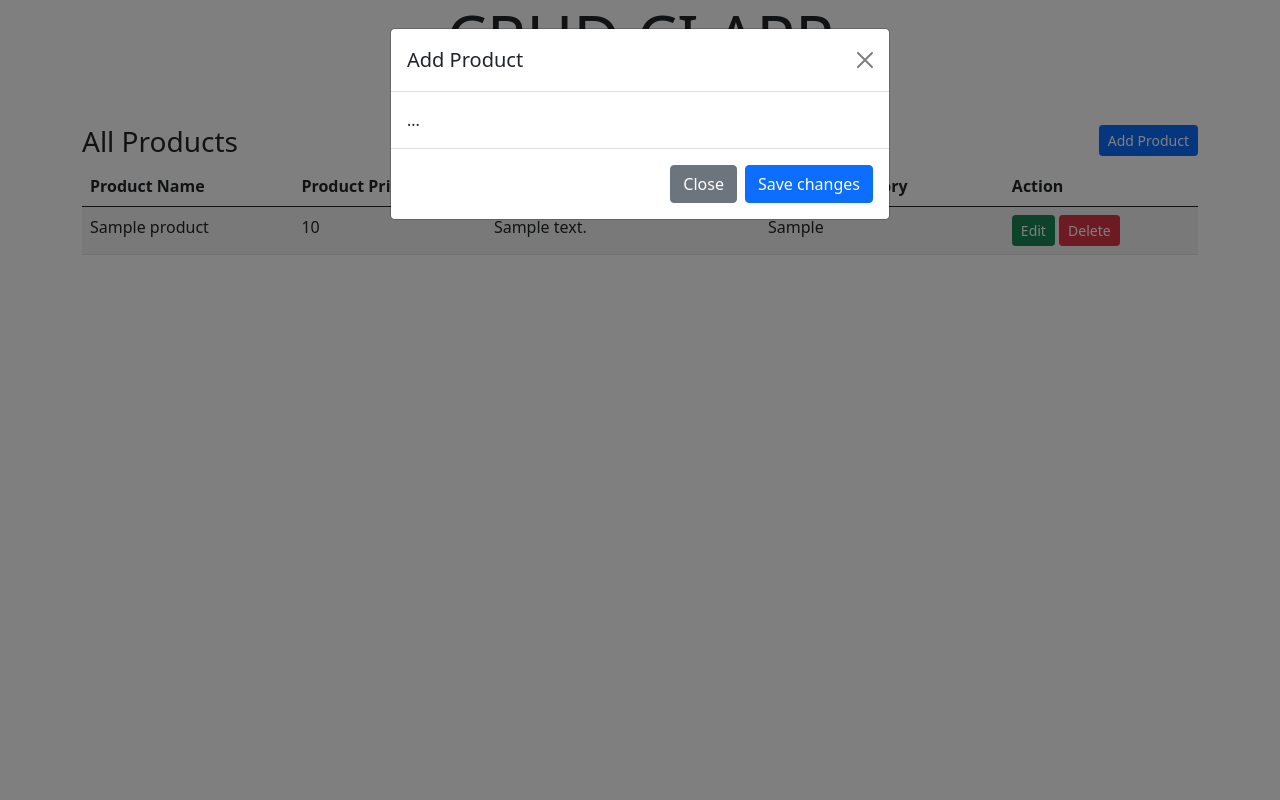
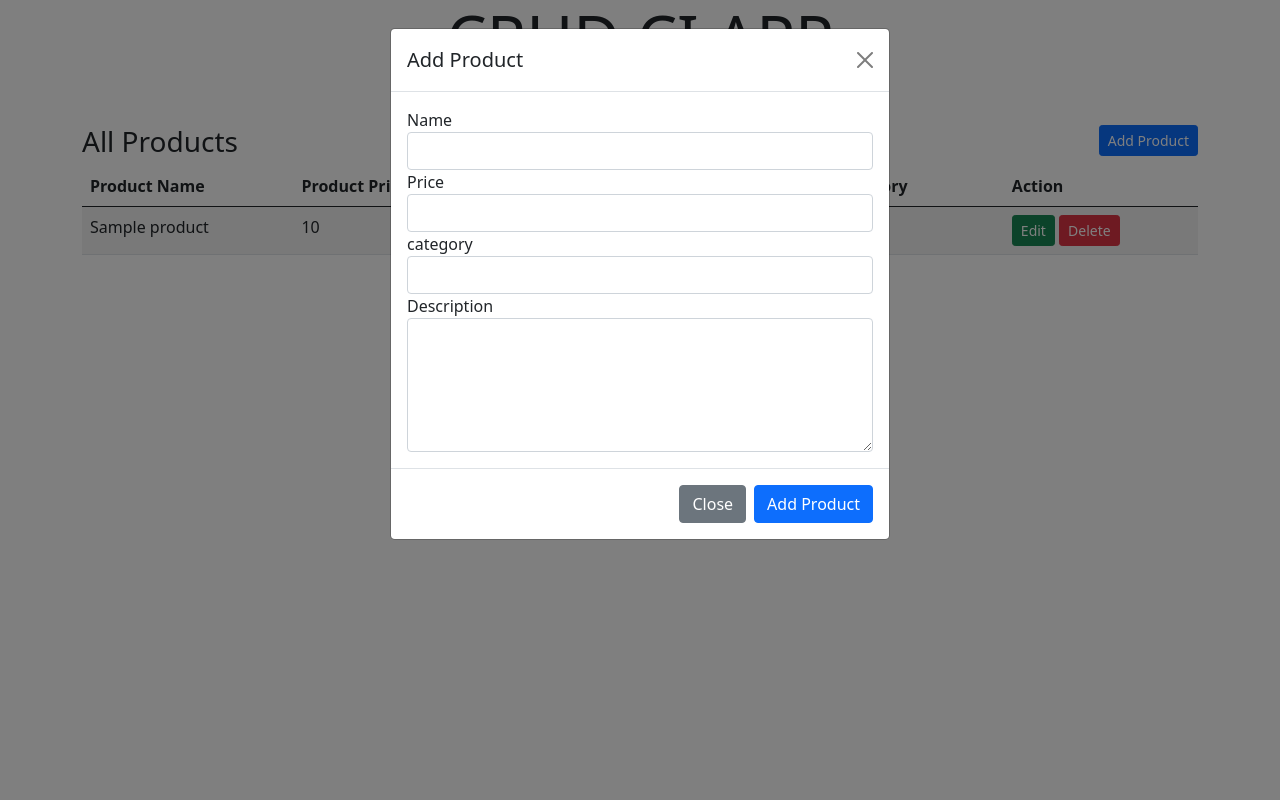
Before and after one commit to duvoirpou/crud-codeigniter3, a CodeIgniter app: page /web/index.php/crud/index in a window 1280 px wide, after a click on "Add Product". Run offline with CodeIgniter, Linux system fonts and the light colour scheme; tables that the repository leaves empty or names only in its code hold one stand-in row (values such as "Sample post").

Commit message:
Insertion des données dans la bd depuis le formulaire d'ajout

```diff
--- a/application/config/autoload.php
+++ b/application/config/autoload.php
@@ -58,7 +58,7 @@ $autoload['packages'] = array();
 |
 |	$autoload['libraries'] = array('user_agent' => 'ua');
 */
-$autoload['libraries'] = array('database');
+$autoload['libraries'] = array('database', 'form_validation', 'session');
 
 /*
 | -------------------------------------------------------------------
--- a/application/controllers/Crud.php
+++ b/application/controllers/Crud.php
@@ -1,7 +1,8 @@
 <?php
-defined('BASEPATH') OR exit('No direct script access allowed');
+defined('BASEPATH') or exit('No direct script access allowed');
 
-class Crud extends CI_Controller {
+class Crud extends CI_Controller
+{
 
 	/* public function __construct()
 	{
@@ -15,9 +16,31 @@ class Crud extends CI_Controller {
 		$this->load->view('crud_view', $data);
 	}
 
-	/* public function add_product()
+	public function addProduct()
 	{
-		$data=array(
+		$this->form_validation->set_rules('name', 'Product Name', 'trim|required');
+		$this->form_validation->set_rules('price', 'Product Price', 'trim|required');
+		$this->form_validation->set_rules('description', 'Product Description', 'trim|required');
+		$this->form_validation->set_rules('category', 'Product Category', 'trim|required');
+
+		if ($this->form_validation->run() == false) {
+			$data_error = [
+				'error' => validation_errors()
+			];
+
+			$this->session->set_flashdata($data_error);
+		} else {
+			$this->crud_model->insertProduct([
+				'name' => $this->input->post('name'),
+				'price' => $this->input->post('price'),
+				'description' => $this->input->post('description'),
+				'category' => $this->input->post('category'),
+			]);
+		}
+
+		redirect('crud');
+
+		/* $data=array(
 			'name' => $this->input->post('name'),
 			'price' => $this->input->post('price'),
 			'description' => $this->input->post('description'),
@@ -25,6 +48,6 @@ class Crud extends CI_Controller {
 		);
 
 		$this->data->insert_data('product_detail',$data);
-		header('location'.base_url().'product');
-	} */
+		header('location'.base_url().'product'); */
+	}
 }
--- a/application/models/Crud_model.php
+++ b/application/models/Crud_model.php
@@ -12,5 +12,9 @@ class Crud_model extends CI_Model {
 		}
 	}
 
+	public function insertProduct($data){
+		$this->db->insert('products',$data);
+	}
+
 
 }
--- a/application/views/crud_view.php
+++ b/application/views/crud_view.php
@@ -47,6 +47,13 @@
 				<?php } ?>
 			</tbody>
 		</table>
+
+
+	<?php if ($this->session->flashdata('error')) { ?>
+		<div class="bg-danger text-white text-center">
+			<?php echo $this->session->flashdata('error') ?>
+		</div>
+	<?php } ?>
 	</div>
 
 
@@ -54,17 +61,53 @@
 	<div class="modal fade" id="addProduct" tabindex="-1" aria-labelledby="addProductLabel" aria-hidden="true">
 		<div class="modal-dialog">
 			<div class="modal-content">
+				<form action="<?php echo base_url(); ?>crud/addProduct" method="POST">
 					<div class="modal-header">
 						<h5 class="modal-title" id="addProductLabel">Add Product</h5>
 						<button type="button" class="btn-close" data-bs-dismiss="modal" aria-label="Close"></button>
 					</div>
 					<div class="modal-body">
-					...
+						<div class="row">
+							<div class="col">
+								<div class="form-group">
+									<label for="name">Name</label>
+									<input type="text" name="name" id="name" class="form-control" placeholder="">
+
+								</div>
+							</div>
+						</div>
+						<div class="row">
+							<div class="col">
+								<div class="form-group">
+									<label for="price">Price</label>
+									<input type="text" name="price" id="price" class="form-control" placeholder="">
+
+								</div>
+							</div>
+						</div>
+						<div class="row">
+							<div class="col">
+								<div class="form-group">
+									<label for="category">category</label>
+									<input type="text" name="category" id="category" class="form-control" placeholder="">
+
+								</div>
+							</div>
+						</div>
+						<div class="row">
+							<div class="col">
+								<div class="form-group">
+									<label for="description">Description</label>
+									<textarea name="description" class="form-control" id="description" cols="30" rows="5"></textarea>
+								</div>
+							</div>
+						</div>
 					</div>
 					<div class="modal-footer">
 						<button type="button" class="btn btn-secondary" data-bs-dismiss="modal">Close</button>
-					<button type="button" class="btn btn-primary">Save changes</button>
+						<input type="submit" class="btn btn-primary" name="insert" value="Add Product">
 					</div>
+				</form>
 			</div>
 		</div>
 	</div>
```
Lines whose indentation alone changed are shown as unchanged.
